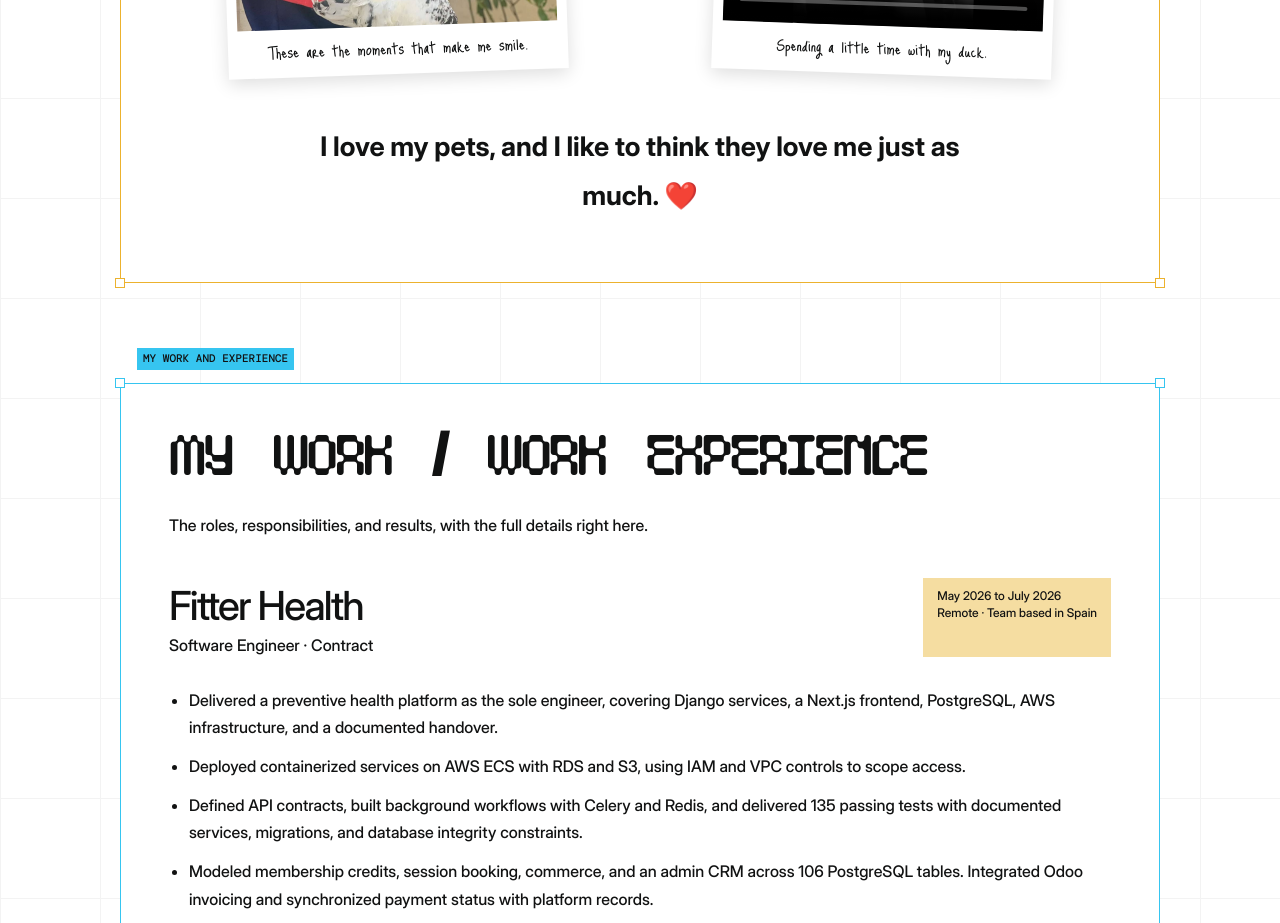
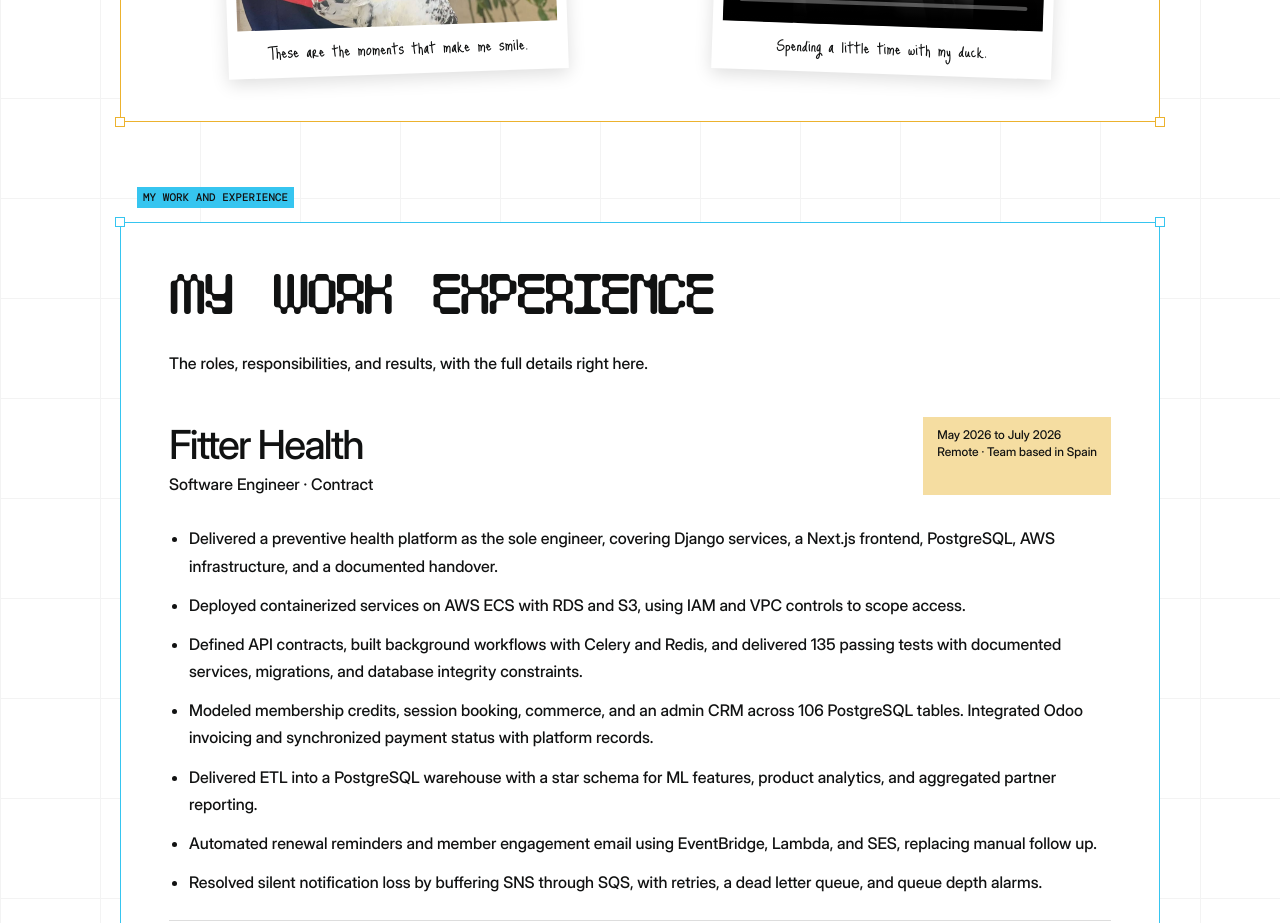
Before and after one commit to saaim12/Personal-Portfolio-WEB, a Next.js app: page /professional-experience in a window 1280 px wide. Shown: the part 3400-4323 px from the top of the page. Built offline with nearby package versions, Linux system fonts and the light colour scheme; no server answers; grey boxes are pictures that could not be loaded.

Commit message:
Remove pets closing quote and rename work heading

```diff
--- a/src/app/professional-experience/page.tsx
+++ b/src/app/professional-experience/page.tsx
@@ -53,9 +53,8 @@ export default function ProfessionalExperience() {
         <figure className="editorialPhoto"><Image src={portraits.withChickenSmiling} width={1200} height={1600} alt="Saaim smiling while holding a chicken" /><figcaption>These are the moments that make me smile.</figcaption></figure>
         <figure className="editorialPhoto personalVideo"><video autoPlay loop muted playsInline controls preload="metadata" poster={sitePath(portraits.duckVideoPoster)} aria-label="Saaim spending time with a duck"><source src={sitePath(portraits.withDuckVideo)} type="video/mp4" />Your browser does not support this video. <SiteAnchor href={portraits.withDuckVideo}>Watch the duck video</SiteAnchor>.</video><figcaption>Spending a little time with my duck.</figcaption></figure>
       </div>
-      <p className="petsClosing"><strong>I love my pets, and I like to think they love me just as much. ❤️</strong></p>
     </section>
-    <section id="career" className="experienceFrame careerFrame" aria-labelledby="career-heading"><span className="frameLabel">My work and experience</span><Handles /><h2 id="career-heading" className="displayType">My Work / Work Experience</h2><p className="careerIntro">The roles, responsibilities, and results, with the full details right here.</p>
+    <section id="career" className="experienceFrame careerFrame" aria-labelledby="career-heading"><span className="frameLabel">My work and experience</span><Handles /><h2 id="career-heading" className="displayType">My Work Experience</h2><p className="careerIntro">The roles, responsibilities, and results, with the full details right here.</p>
     {roles.map(role => <section className="roleCard" key={role.company} aria-label={role.company + " experience"}>
       <div className="roleHeader"><div><h3>{role.company}</h3><p>{role.title}</p></div><div className="stickyNote sand"><p>{role.dates}</p><p>{role.location}</p></div></div>
       <ul>{role.bullets.map(bullet => <li key={bullet}>{bullet}</li>)}</ul><p className="roleTech">{role.tech}</p>
```
